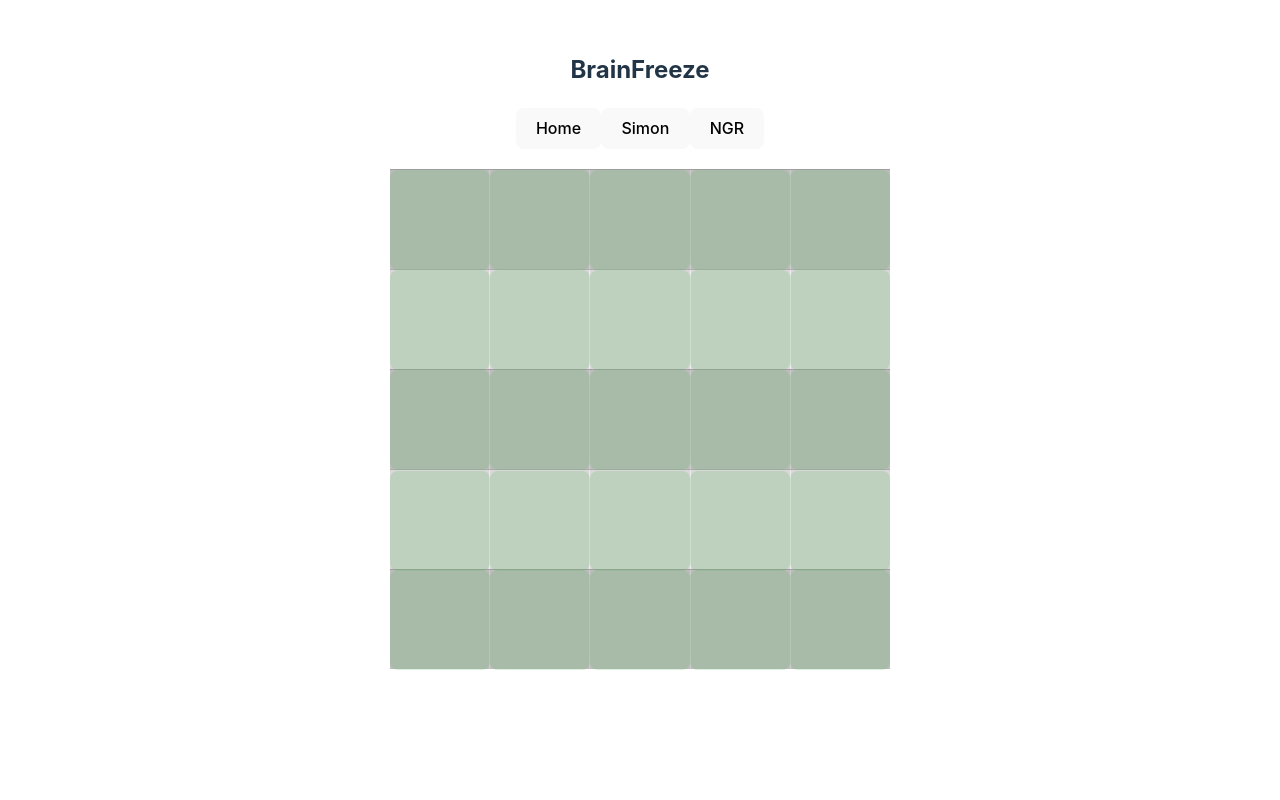
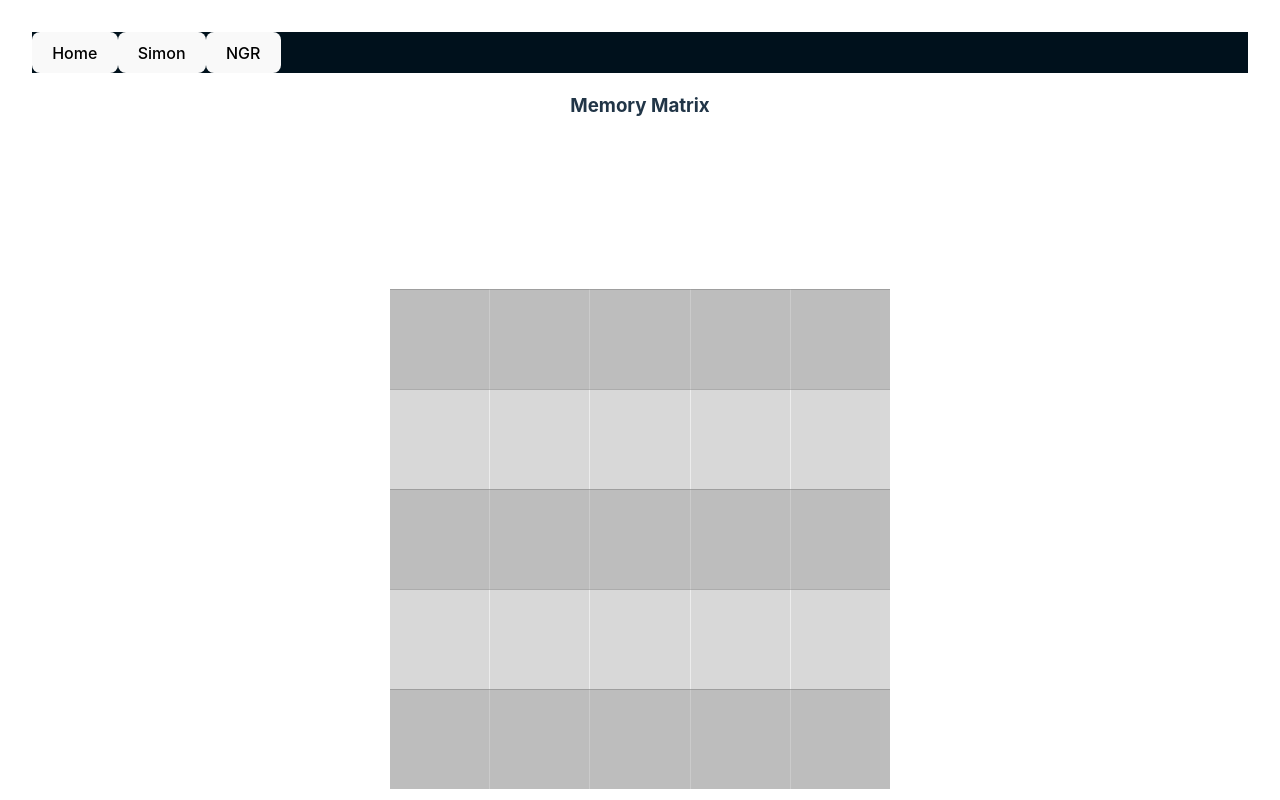
Before and after one commit to Ni7aspinner/BRAIN_FREEZE, a React (Vite) app in the folder brainfreeze_new.client/: page /NRG in a window 1280 px wide. Shown: the top 800 px of the page. Built offline with nearby package versions, Linux system fonts and the light colour scheme.

Commit message:
updated header

```diff
--- a/brainfreeze_new.client/src/App.css
+++ b/brainfreeze_new.client/src/App.css
@@ -1,5 +1,9 @@
 .App {
   min-height: 100vh;
-  display: flex;
+  width: 100%;
+  margin: 0;
+  padding: 0;
+  position: center;
+  display: block;
   flex-direction: column;
 }
--- a/brainfreeze_new.client/src/Header.tsx
+++ b/brainfreeze_new.client/src/Header.tsx
@@ -3,8 +3,9 @@ import Navbar from "./components/Navbar";
 function Header() {
     return(
         <header>
-            <h2>BrainFreeze</h2>
+            <div className="header">
             <Navbar/>
+            </div>
         </header>
     );
 }
--- a/brainfreeze_new.client/src/index.css
+++ b/brainfreeze_new.client/src/index.css
@@ -2,11 +2,11 @@
   font-family: Inter, system-ui, Avenir, Helvetica, Arial, sans-serif;
   line-height: 1.5;
   font-weight: 400;
-
   color-scheme: light dark;
   color: rgba(255, 255, 255, 0.87);
-  background-color: #242424;
-
+  padding: 0;
+  margin: 0;
+  background-color: #232629;
   font-synthesis: none;
   text-rendering: optimizeLegibility;
   -webkit-font-smoothing: antialiased;
@@ -24,7 +24,8 @@ a:hover {
 
 body {
   margin: 0;
-  display: flex;
+  height: 0;
+  display:contents;
   place-items: center;
   min-width: 320px;
   min-height: 100vh;
@@ -42,17 +43,14 @@ button {
   font-size: 1em;
   font-weight: 500;
   font-family: inherit;
-  background-color: #1a1a1a;
+  background-color: #00111c;
   cursor: pointer;
   transition: border-color 0.25s;
 }
 button:hover {
-  border-color: #646cff;
+  border-color: #646cff00;
 }
-button:focus,
-button:focus-visible {
-  outline: 4px auto -webkit-focus-ring-color;
-}
+
 
 @media (prefers-color-scheme: light) {
   :root {
@@ -66,7 +64,17 @@ button:focus-visible {
     background-color: #f9f9f9;
   }
 }
+header{
+  display: flex;
+  margin-left: auto;
 
+  height: 1%;
+  width: 100%;
+  padding: 0;
+  margin: 0;
+  background-color: #00111c;
+
+}
 footer {
   margin-top: auto;
   font-size: 12px;
--- a/brainfreeze_new.client/src/pages/NRG.css
+++ b/brainfreeze_new.client/src/pages/NRG.css
@@ -1,23 +1,27 @@
-.block{
-    width: 100%;
-    height: 100%;
-    padding-top: 20px;
 
+.block {
+    display: flex;
+    padding: 0;
+    justify-content: center;
+    align-items: center;
+    height: 100vh;
+}
+.image-container1 {
+    width: 500px;
+    height: 500px;
+    position: relative;
 }
 .imageGrid{
     width: 500px;
     height: 500px;
+
 }
 .grid-block{
     position: absolute;
-    transform: translate(0%, 0%);
     padding: 5px 10px;
     cursor: pointer;
-    background-color: rgba(84, 180, 84, 0.201);
+    background-color: rgba(84, 180, 84, 0);
 }
 .grid-block.activated{
     background-color: rgb(80, 255, 80);
 }
-.image-container1 {
-    position: relative;
-  }
--- a/brainfreeze_new.client/src/pages/NRG.tsx
+++ b/brainfreeze_new.client/src/pages/NRG.tsx
@@ -51,8 +51,11 @@ function NRG() {
       }, 200);
     };
     return (
-      <><div className="block" >
+      <>
+      <h3>Memory Matrix</h3>
+      <div className="block" >
             <div className='image-container1'>
+
             <img src={Grid} className="imageGrid"/>
             {buttonPositions.map((pos, index) => (
           <button
```
